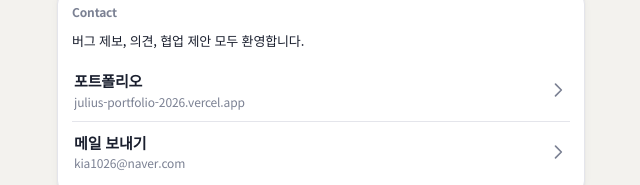
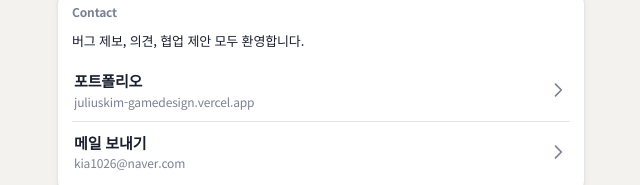
Before and after one commit to JuliusKim0730/v-spike-manager, a React (Vite) app: page / in a window 1280 px wide. Both pictures are taken after a click on the button "만든이 · Contact". Shown: the part 243-428 px from the top of the page, without its empty margins (319-959 px from the left). Built offline with nearby package versions, Linux system fonts and the light colour scheme.

Commit message:
Point portfolio link to juliuskim-gamedesign.vercel.app
Co-Authored-By: Claude Opus 5.5 (1M context) <noreply@anthropic.com>
Claude-Session: https://claude.ai/code/session_018yWXQrYnPU5gcdhPkyQSZr

```diff
--- a/src/ui/Credits.tsx
+++ b/src/ui/Credits.tsx
@@ -4,7 +4,7 @@ import { Icon } from './common.tsx';
 export const MAKER = {
   name: 'Julius Kim',
   role: '기획 · 디자인 · 개발',
-  portfolio: 'https://julius-portfolio-2026.vercel.app',
+  portfolio: 'https://juliuskim-gamedesign.vercel.app',
   mail: 'kia1026@naver.com',
 };
 
```
